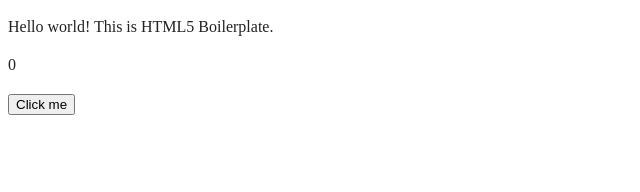
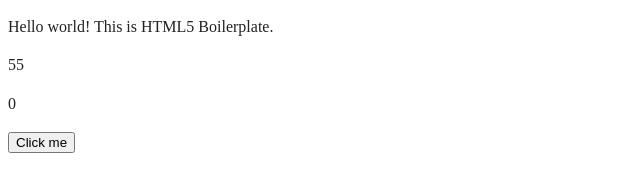
Before and after one commit to sarawiktorin-rgb/Game, a website built with webpack: page index.html in a window 1280 px wide. Shown: the whole page, without its empty margins (0-640 px from the left). Built offline with nearby package versions, Linux system fonts and the light colour scheme.

Commit message:
timerDisplay

```diff
--- a/index.html
+++ b/index.html
@@ -27,6 +27,8 @@
   <!-- Add your site or application content here -->
   <p>Hello world! This is HTML5 Boilerplate.</p>
 
+  <p id="timerDisplay">60</p>
+
   <p id="scoreDisplay">0</p>
 
   <button id="button1">Click me</button>
--- a/js/app.js
+++ b/js/app.js
@@ -4,10 +4,12 @@
 
 // Variables
 let score = 0;
+let timeLeft = 60;
 
 // HTML DOM
 const button1 = document.getElementById('button1');
 const scoreDisplay = document.getElementById('scoreDisplay');
+const timerDisplay = document.getElementById('timerDisplay');
 
 // UI Functions
 button1.addEventListener('click', () => {
@@ -19,3 +21,15 @@ function increaseScore() {
   score++;
   scoreDisplay.innerText = score;
 }
+function startTimer() {
+  const timer = setInterval(() => {
+    timeLeft--;
+    timerDisplay.innerText = timeLeft;
+
+    if (timeLeft <= 0) {
+      clearInterval(timer);
+      endGame();
+    }
+  }, 1000);
+}
+startTimer();
```
Also changed, not shown: 1 other file.
